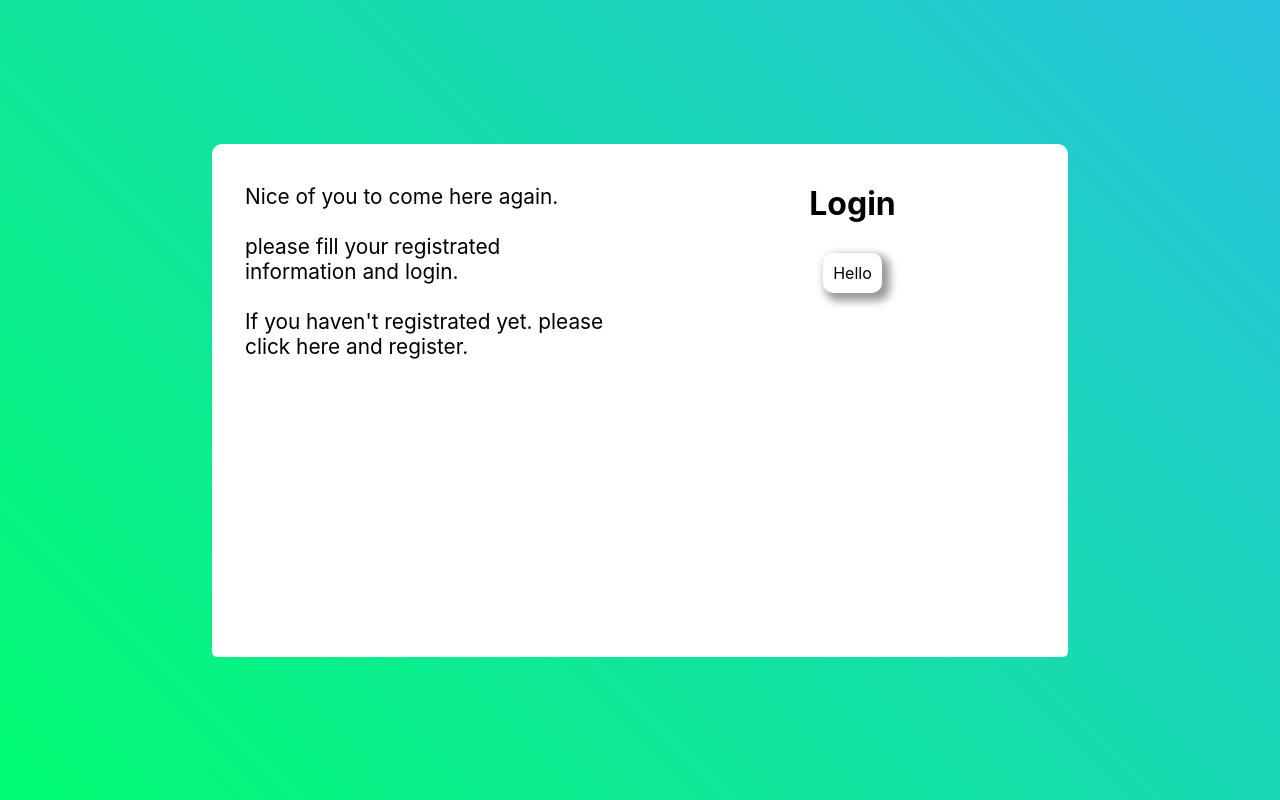
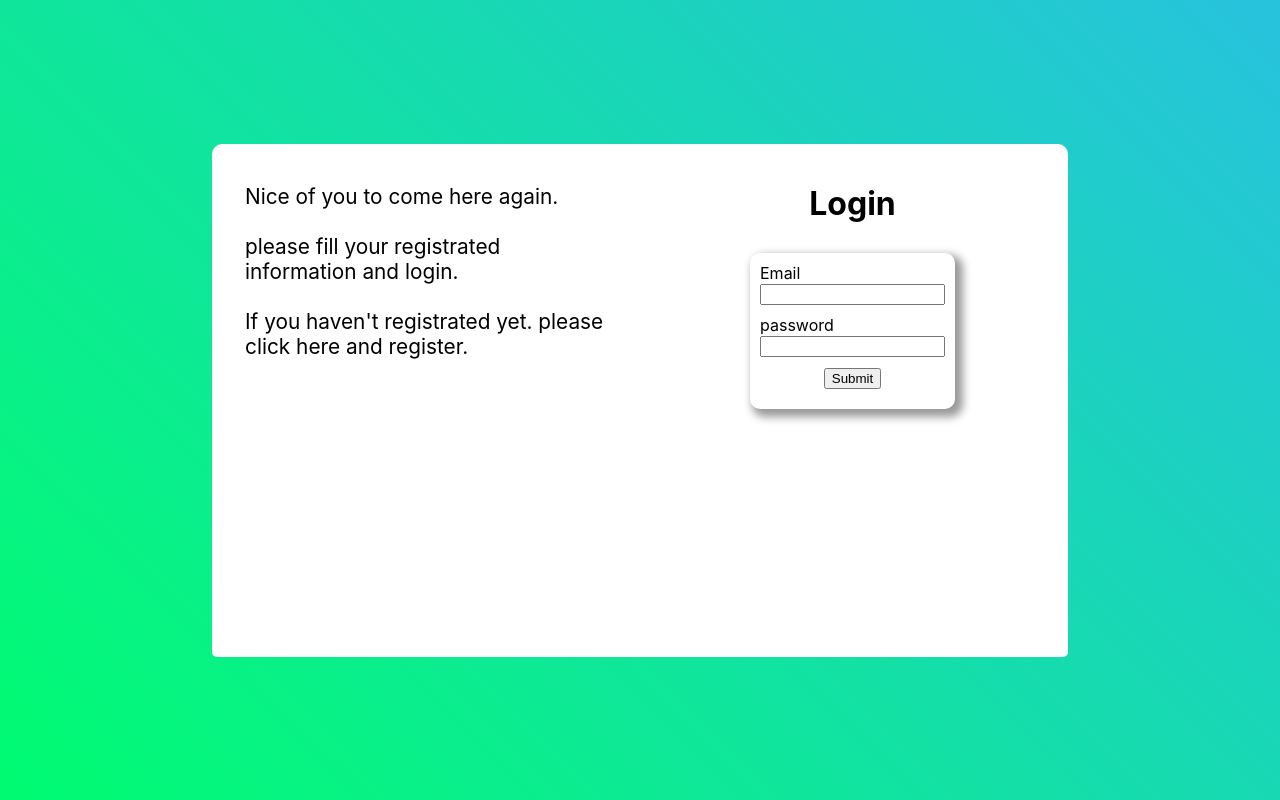
Before and after one commit to shaypet/ele-assigment, a React (Create React App) app in the folder client/: page /auth/login in a window 1280 px wide. Built offline with nearby package versions, Linux system fonts and the light colour scheme.

Commit message:
add login form

```diff
--- /dev/null
+++ b/client/src/pages/auth/components/login-form/login-form.tsx
@@ -0,0 +1,27 @@
+import React, { useContext, useState } from "react";
+const LoginForm = () => {
+  return (
+    <form
+      onSubmit={(e) => {
+        e.preventDefault();
+      }}
+    >
+      <div className="padding-row">
+        <div>Email</div>
+        <div>
+          <input />
+        </div>
+      </div>
+      <div className="padding-row">
+        <div>password</div>
+        <div>
+          <input />
+        </div>
+      </div>
+      <div className="row center padding-row">
+        <input type="submit" />
+      </div>
+    </form>
+  );
+};
+export default LoginForm;
--- a/client/src/pages/auth/login.tsx
+++ b/client/src/pages/auth/login.tsx
@@ -1,6 +1,7 @@
 import { Link } from "react-router-dom";
 import "./auth.scss";
 import AuthFormBox from "./components/auth-form-box/auth-form-box";
+import LoginForm from "./components/login-form/login-form";
 const LoginPage = () => {
   return (
     <div className="login-page">
@@ -19,7 +20,9 @@ const LoginPage = () => {
       </div>
       <div className="end-align-side padding flex flex-center flex-column">
         <div className="auth-title">Login</div>
-        <AuthFormBox>Hello</AuthFormBox>
+        <AuthFormBox>
+          <LoginForm />
+        </AuthFormBox>
       </div>
     </div>
   );
```
